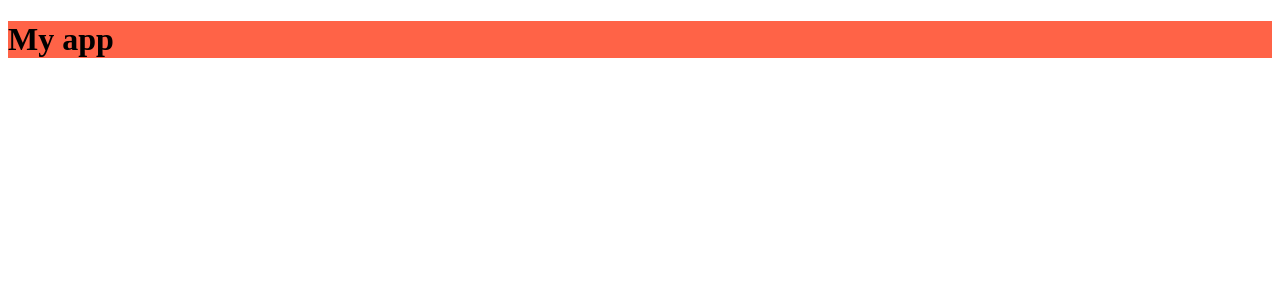
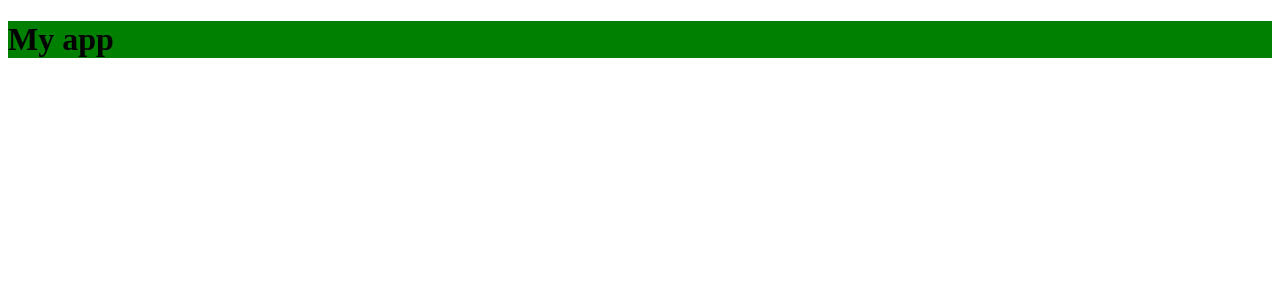
Before and after one commit to Pawel-Pilarczyk/jobs-app-FE, a React (Create React App) app: page / in a window 1280 px wide. Shown: the top 300 px of the page. Built offline with nearby package versions, Linux system fonts and the light colour scheme.

Commit message:
Initial commit

```diff
--- a/src/style.module.scss
+++ b/src/style.module.scss
@@ -1,3 +1,3 @@
 .test {
-  background-color: tomato;
+  background-color: green;
 }
```
Also changed, not shown: .eslintrc.js (added), .prettierrc.json (added).
